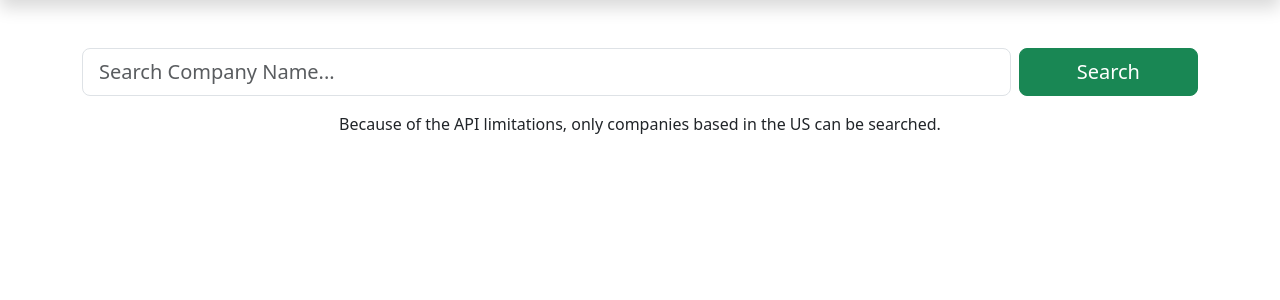
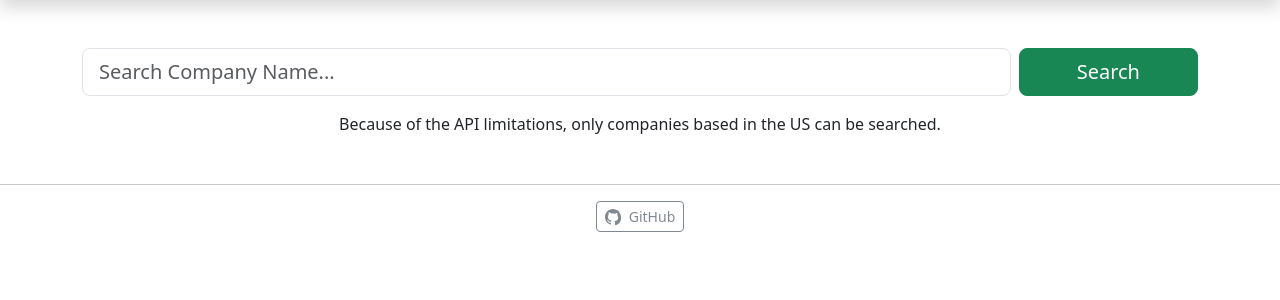
Before and after one commit to nandan-xd/Company-Intelligence-Dashboard, a Flask app: page / in a window 1280 px wide. Shown: the part 56-356 px from the top of the page. Run offline with Flask 3, Linux system fonts and the light colour scheme; the visitor is signed in with stand-in values (Sample User, id 1).

Commit message:
Github Repo link added

```diff
--- a/templates/base.html
+++ b/templates/base.html
@@ -107,6 +107,21 @@
     {% block content %}
     {% endblock %}
 
+    <footer class="bg-transparent border-top border-secondary-subtle mt-5 py-3">
+        <div class="container text-center">
+            <a href="https://github.com/nandan-xd/Company-Intelligence-Dashboard" target="_blank"
+               class="btn btn-outline-secondary btn-sm d-inline-flex align-items-center gap-2"
+               style="opacity: .85; transition: opacity .2s ease, transform .2s ease;"
+               onmouseover="this.style.opacity='1'; this.style.transform='translateY(-1px)'"
+               onmouseout="this.style.opacity='.85'; this.style.transform='translateY(0)'">
+                <svg xmlns="http://www.w3.org/2000/svg" width="16" height="16" fill="currentColor" class="bi bi-github" viewBox="0 0 16 16">
+                    <path d="M8 0C3.58 0 0 3.58 0 8c0 3.54 2.29 6.53 5.47 7.59.4.07.55-.17.55-.38 0-.19-.01-.82-.01-1.49-2.01.37-2.53-.49-2.69-.94-.09-.23-.48-.94-.82-1.13-.28-.15-.68-.52-.01-.53.63-.01 1.08.58 1.23.82.72 1.21 1.87.87 2.33.66.07-.52.28-.87.51-1.07-1.78-.2-3.64-.89-3.64-3.95 0-.87.31-1.59.82-2.15-.08-.2-.36-1.02.08-2.12 0 0 .67-.21 2.2.82A7.65 7.65 0 018 4.58c.68.003 1.36.092 2 .27 1.53-1.04 2.2-.82 2.2-.82.44 1.1.16 1.92.08 2.12.51.56.82 1.27.82 2.15 0 3.07-1.87 3.75-3.64 3.95.29.25.54.73.54 1.48 0 1.07-.01 1.93-.01 2.19 0 .21.15.46.55.38A8.013 8.013 0 0016 8c0-4.42-3.58-8-8-8z"/>
+                </svg>
+                GitHub
+            </a>
+        </div>
+    </footer>
+
     <link href="https://cdn.jsdelivr.net/npm/bootstrap@5.3.8/dist/css/bootstrap.min.css" rel="stylesheet" integrity="sha384-sRIl4kxILFvY47J16cr9ZwB07vP4J8+LH7qKQnuqkuIAvNWLzeN8tE5YBujZqJLB" crossorigin="anonymous">
     <script src="https://cdn.jsdelivr.net/npm/bootstrap@5.3.8/dist/js/bootstrap.bundle.min.js" integrity="sha384-FKyoEForCGlyvwx9Hj09JcYn3nv7wiPVlz7YYwJrWVcXK/BmnVDxM+D2scQbITxI" crossorigin="anonymous"></script>
 </body>
```
